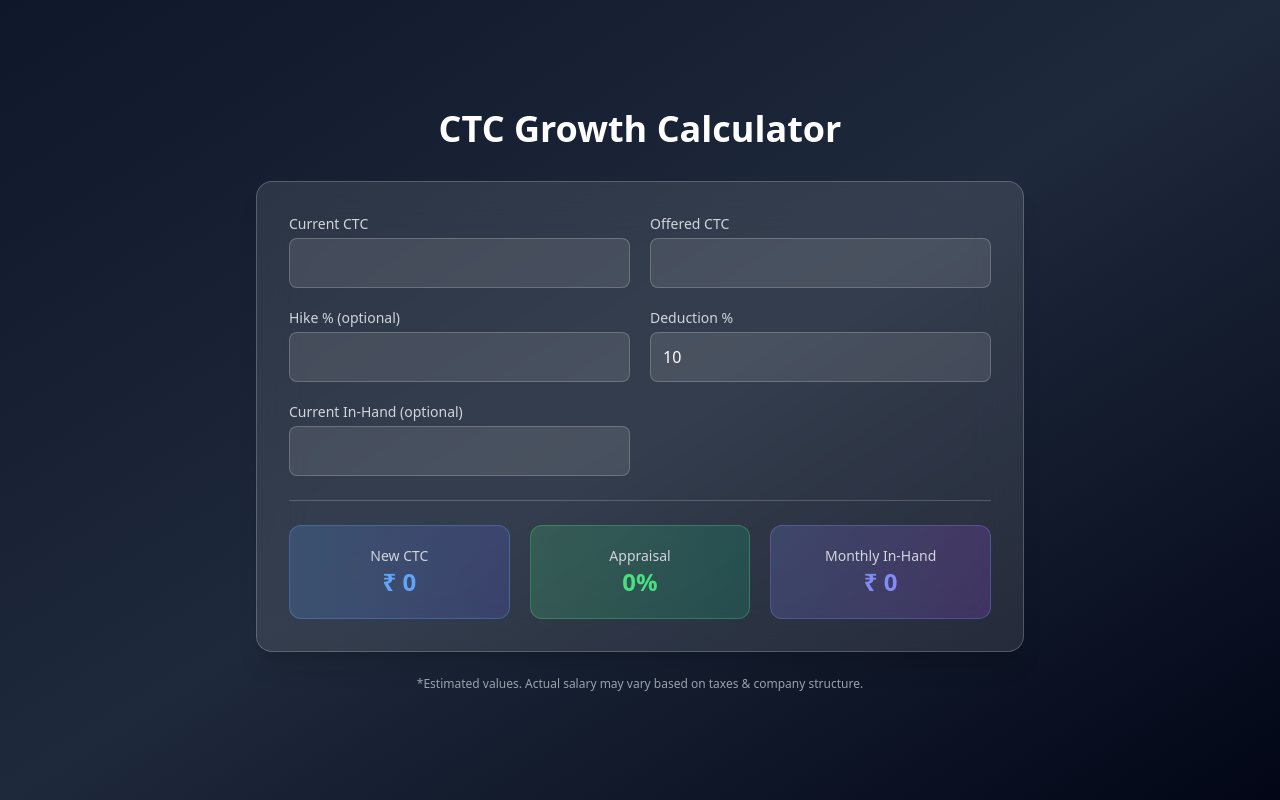
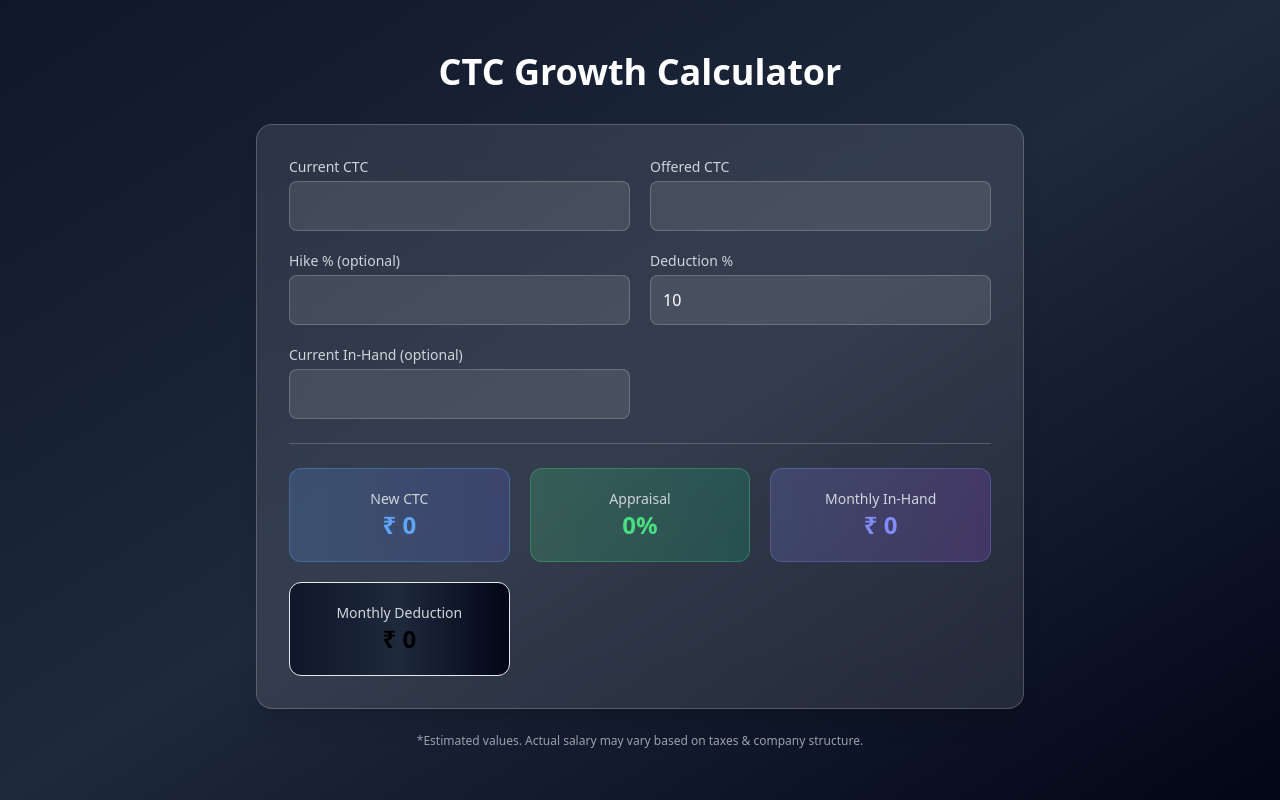
Before and after one commit to Milindkh83/CTC-Growth-Calculator, a React (Create React App) app: page / in a window 1280 px wide. Built offline with nearby package versions, Linux system fonts and the light colour scheme.

Commit message:
add : monthly deduction

```diff
--- a/src/App.js
+++ b/src/App.js
@@ -6,6 +6,7 @@ export default function App() {
   const [deduction, setDeduction] = useState(10);
   const [currentInHand, setCurrentInHand] = useState("");
   const [hike, setHike] = useState("");
+  const [deductionAmount, setDeductionAmount] = useState(0);
 
   const [appraisal, setAppraisal] = useState(0);
   const [monthlyInHand, setMonthlyInHand] = useState(0);
@@ -14,6 +15,7 @@ export default function App() {
     setAppraisal(0);
     setMonthlyInHand(0);
     setFinalCTC(0);
+    setDeductionAmount(0);
   };
   useEffect(() => {
     const curr = Number(currentCTC);
@@ -51,6 +53,9 @@ export default function App() {
 
     const monthlyGross = newCTC / 12;
     const inHand = monthlyGross * (1 - finalDeduction / 100);
+
+    const deductionAmount = monthlyGross - inHand;
+    setDeductionAmount(Math.round(deductionAmount));
 
     setAppraisal(appraisalVal.toFixed(2));
     setMonthlyInHand(Math.round(inHand));
@@ -105,6 +110,11 @@ export default function App() {
               value={`₹ ${monthlyInHand.toLocaleString()}`}
               color="indigo"
             />
+            <Card
+              title="Monthly Deduction"
+              value={`₹ ${deductionAmount.toLocaleString()}`}
+              color="red"
+            />
 
           </div>
         </div>
```
